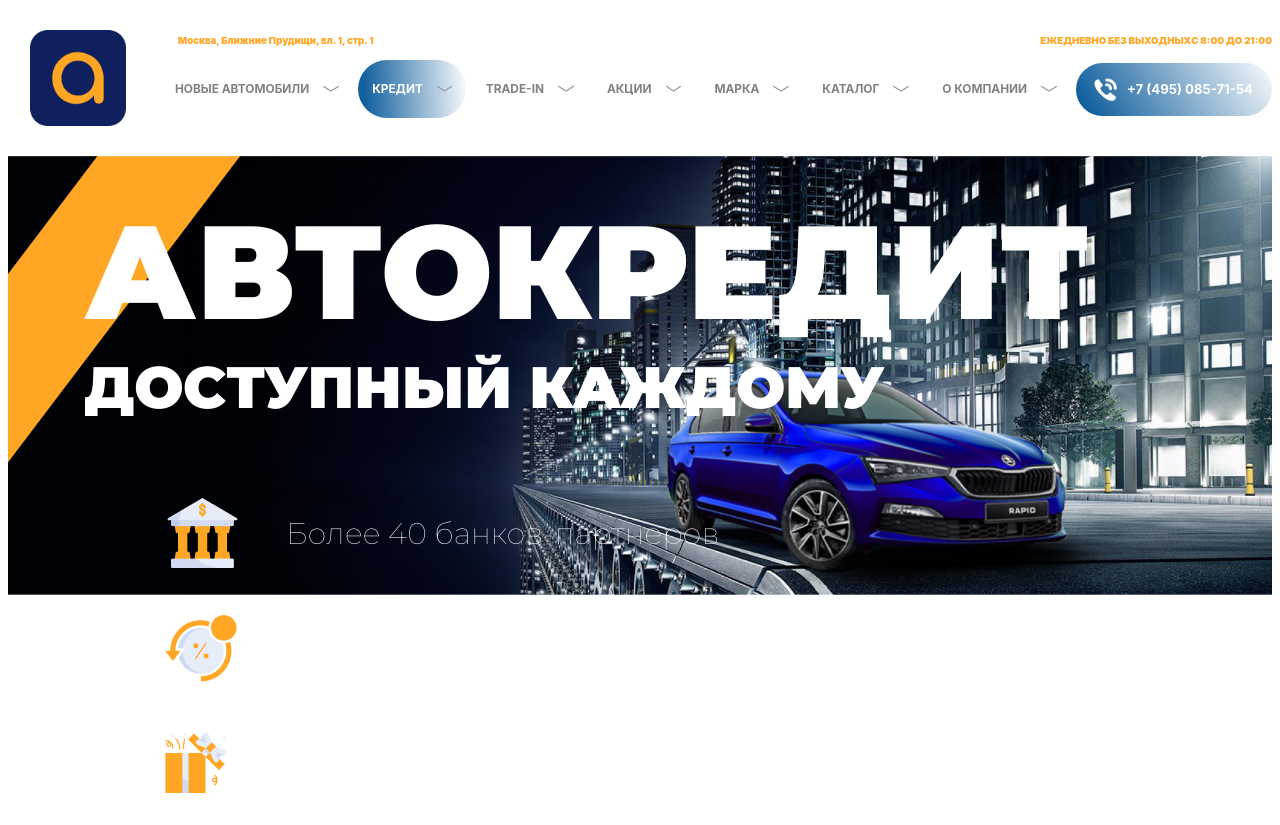
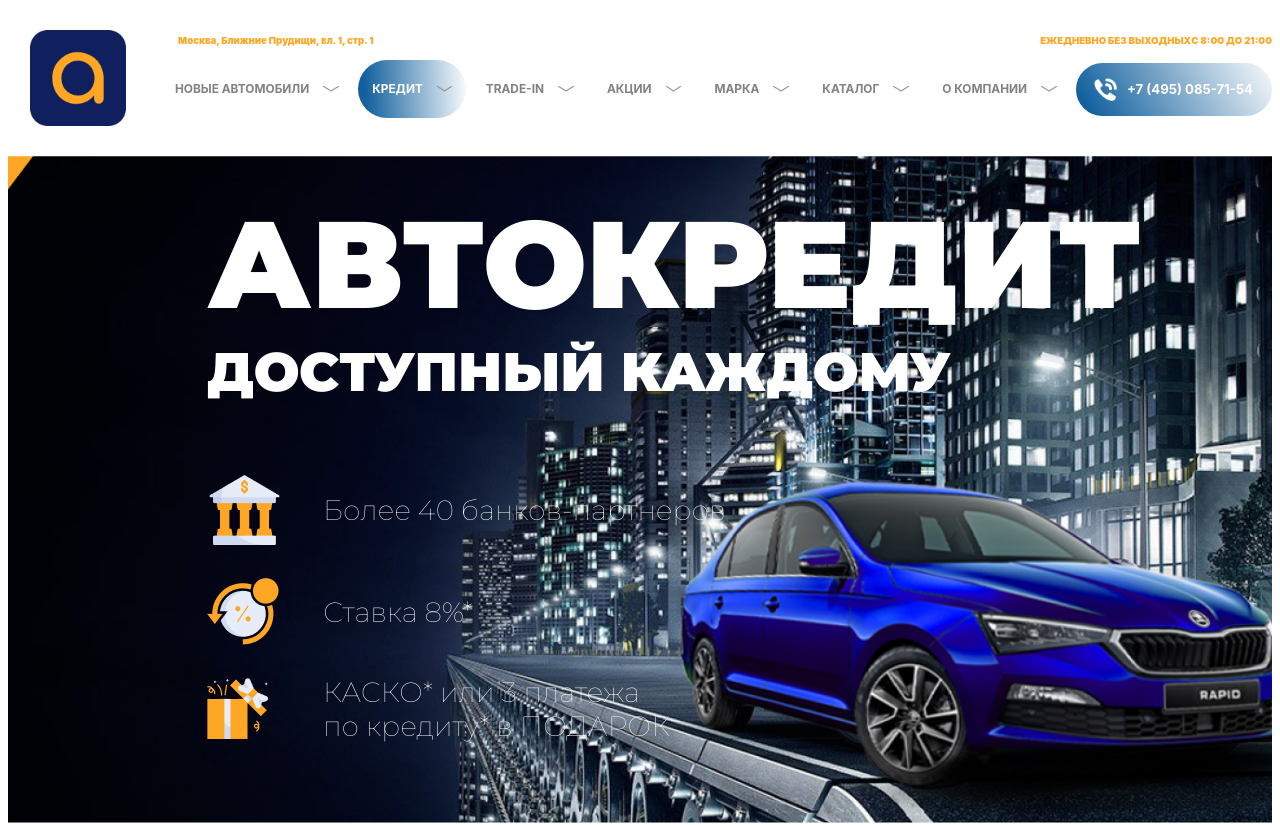
Before and after one commit to MikeGer92/AutoRakurs, a Vue app: page /credit in a window 1280 px wide. Shown: the top 825 px of the page. Built offline with nearby package versions, Linux system fonts and the light colour scheme; a web font is replaced by a local one; what vue-yandex-maps would draw is missing.

Commit message:
edited some styles

```diff
--- a/src/components/WhyUs.vue
+++ b/src/components/WhyUs.vue
@@ -142,13 +142,13 @@
       font-family: 'Montserrat';
       font-style: normal;
       font-weight: 500;
-      font-size: 21px;
+      font-size: 18px;
       line-height: 25px;
       text-align: center;
       color: #000000;
     }
     &__title {
-      font-size: 44.6842px;
+      font-size: 46.6842px;
       line-height: 54px;
     }
     &__advants {
--- a/src/views/BrandPage.vue
+++ b/src/views/BrandPage.vue
@@ -1239,7 +1239,7 @@
     &__choise {
       max-width: 1510px;
       margin:  41px auto 60px auto;
-      justify-content: space-between;
+      justify-content: space-around;
       &_link {
         font-size: 14.4911px;
         line-height: 18px;
--- a/src/views/Catalog.vue
+++ b/src/views/Catalog.vue
@@ -69,7 +69,7 @@
       </div>
     </div>
     <div class="catalog__gift">
-      <div class="catalog__gift_title">ВРЕМЯ ВЫБИРАТЬ <span>ПОДАРКИ!</span></div>
+      <div class="catalog__gift_title">ВРЕМЯ ВЫБИРАТЬ<span>&#160;ПОДАРКИ!</span></div>
     </div>
     <div class="catalog__offers">
       <BenefitCard v-for="gift in giftsList" :key="gift.title" :benefitCard="gift"/>
@@ -553,6 +553,11 @@
     }
     &__gift {
       margin-top: 53px;
+      &_title {
+        font-size: 38.9973px;
+        line-height: 46px;
+        margin-left: 110px;
+      }
     }
     &__offers {
       padding: 0;
--- a/src/views/Credit.vue
+++ b/src/views/Credit.vue
@@ -76,8 +76,8 @@
     height: 717px;
     display: flex;
     flex-direction: column;
-    background: url('../assets/images/credit-banner.png') no-repeat;
-    background-size: contain;
+    background: url('../assets/images/credit-banner.png') center no-repeat;
+    background-size: cover;
     &_title {
       margin: 35px 0 0 76px;
       font-family: 'Montserrat';
@@ -88,7 +88,7 @@
       color: #FFFFFF;
     }
     &_subtitle {
-      margin-left: 76px;
+      margin:  0 0 0 76px;
       font-family: 'Montserrat';
       font-style: normal;
       font-weight: 700;
@@ -249,6 +249,37 @@
     }
   }
 }
+@media (min-width: 1280px) and (max-width: 1921px) {
+  .credit {
+    max-width: 1920px;
+    &__header {
+      height: 667px;
+      &_title {
+        margin: 33px 0 0 199px;
+        font-size: 123.071px;
+        line-height: 150px;
+      }
+      &_subtitle {
+        font-size: 54.2848px;
+        line-height: 66px;
+        margin: 0 0 0 199px;
+      }
+      &_options {
+        margin: 67px 0 0 199px;
+        &-bank, &-perc, &-gift {
+          margin-bottom: 30px;
+          &--image {
+            width: 69px;
+          }
+          &--text {
+            font-size: 27.8556px;
+            line-height: 34px;
+          }
+        }
+      }
+    }
+  }
+}
 @media (max-width: 600px) {
   .credit {
     &__header {
```
Also changed, not shown: jsconfig.json (added, +8 -0 lines).
